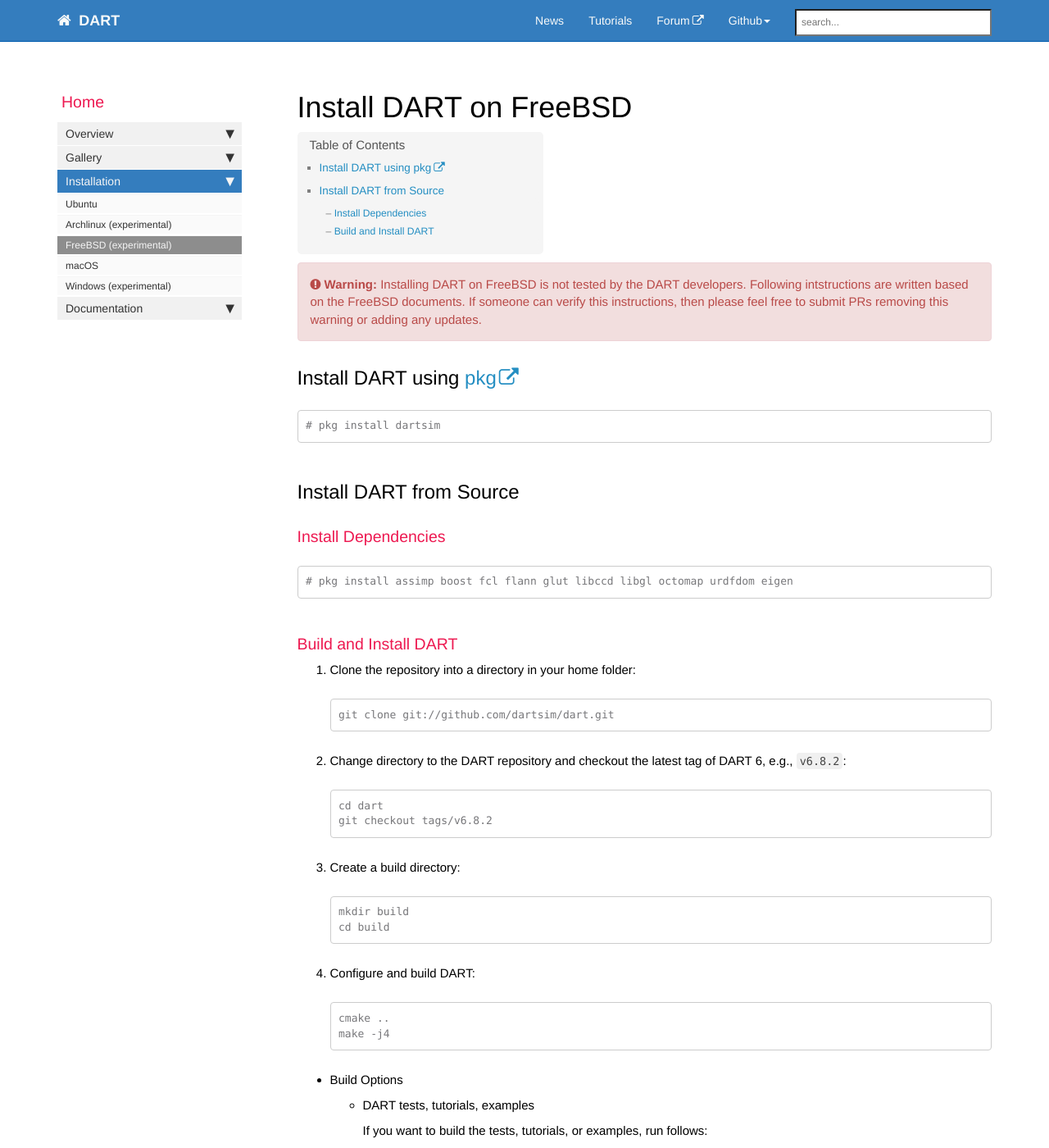
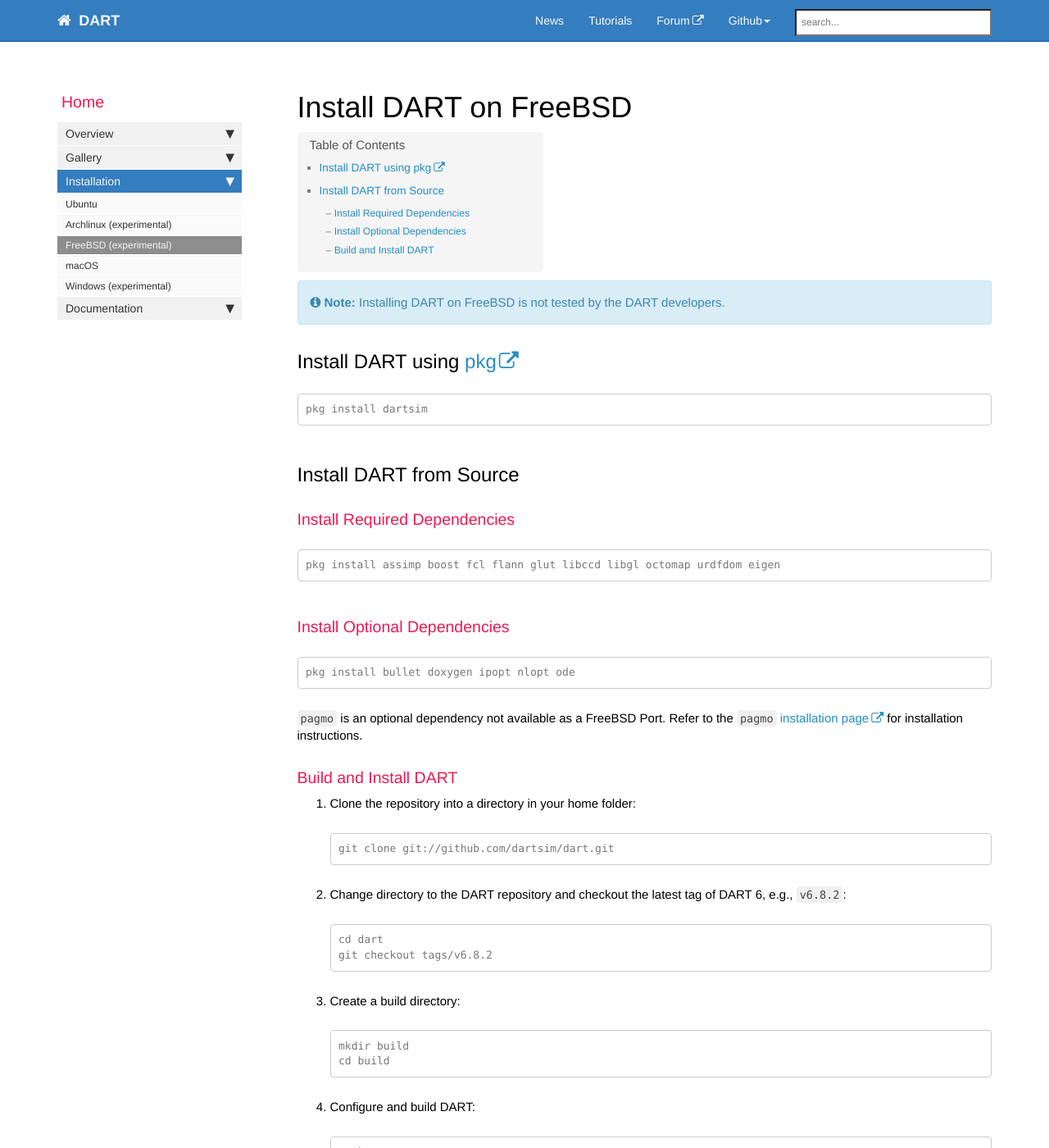
Before and after one commit to dartsim/dartsim.github.io, a Jekyll site: the page built from pages/install_dart_on_freebsd.md, in a window 1280 px wide and 1400 px high. Shown: the whole window at 82% size. Built offline with Jekyll 4.4.1, drawn with Linux system fonts in a browser that asks for light colours; nearby versions of some CDN libraries; comment, search, counter and statistics services are not loaded; some of the changed text lies outside the part shown.

Commit message:
Updated FreeBSD installation page and made some small edits to Archlinux page

````diff
--- a/pages/install_dart_on_freebsd.md
+++ b/pages/install_dart_on_freebsd.md
@@ -1,26 +1,36 @@
 ---
 title: Install DART on FreeBSD
 keywords: install, freebsd
-last_updated: Apr 26, 2019
+last_updated: Apr 30, 2019
 sidebar: home_sidebar
 permalink: install_dart_on_freebsd.html
 ---
 
-{% include warning.html content="Installing DART on FreeBSD is not tested by the DART developers. Following intstructions are written based on the FreeBSD documents. If someone can verify this instructions, then please feel free to submit PRs removing this warning or adding any updates." %}
+{% include note.html content="Installing DART on FreeBSD is not tested by the DART developers." %}
 
 ## Install DART using [pkg](https://www.freebsd.org/doc/handbook/pkgng-intro.html)
 
 ```
-# pkg install dartsim
+pkg install dartsim
 ```
 
 ## Install DART from Source
 
-### Install Dependencies
+### Install Required Dependencies
 
 ```
-# pkg install assimp boost fcl flann glut libccd libgl octomap urdfdom eigen
+pkg install assimp boost fcl flann glut libccd libgl octomap urdfdom eigen
 ```
+
+### Install Optional Dependencies
+
+```
+pkg install bullet doxygen ipopt nlopt ode
+```
+
+`pagmo` is an optional dependency not available as a FreeBSD Port. Refer to
+the `pagmo` [installation page](https://esa.github.io/pagmo2/install.html#)
+for installation instructions.
 
 ### Build and Install DART
 
@@ -66,19 +76,19 @@
       Once you successfully build the tests, you can run all the tests at once as:
 
       ```shell
-      $ make -j4 test  # or cmake -j4
+      make -j4 test  # or cmake -j4
       ```
 
       or run a particular test as:
 
       ```shell
-      $ ./unittests/<category_name>/<test_name>  # e.g., ./unittests/unit/test_Uri
+      ./unittests/<category_name>/<test_name>  # e.g., ./unittests/unit/test_Uri
       ```
 
       Also, you can run tutorials and examples as:
 
       ```shell
-      $ ./bin/<executable_name>  # e.g., ./bin/rigidCubes
+      ./bin/<executable_name>  # e.g., ./bin/rigidCubes
       ```
 
   * Build Type
````
Also changed, not shown: other parts of pages/install_dart_on_freebsd.md (+1 -1 lines), pages/install_dart_on_archlinux.md (+15 -11 lines).
